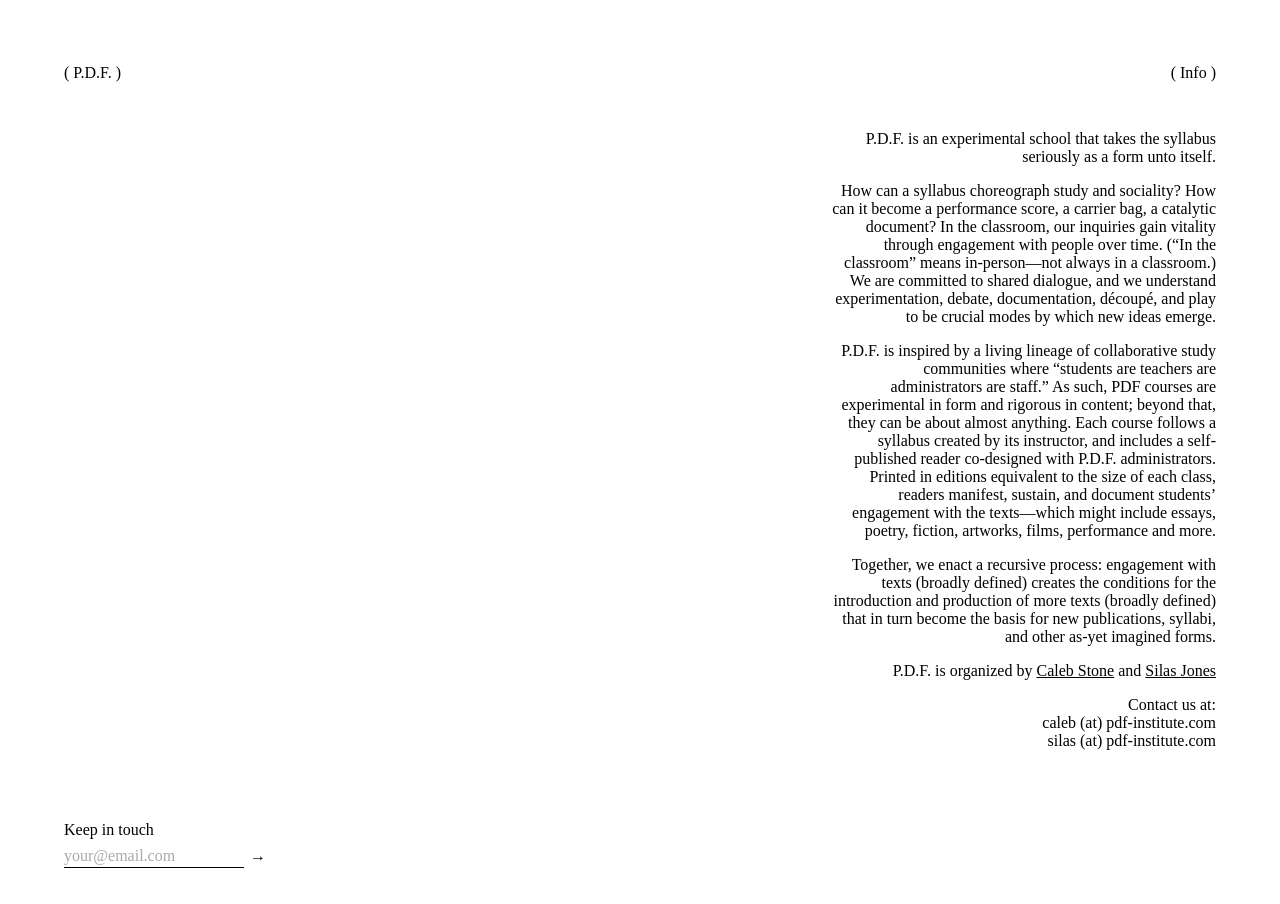
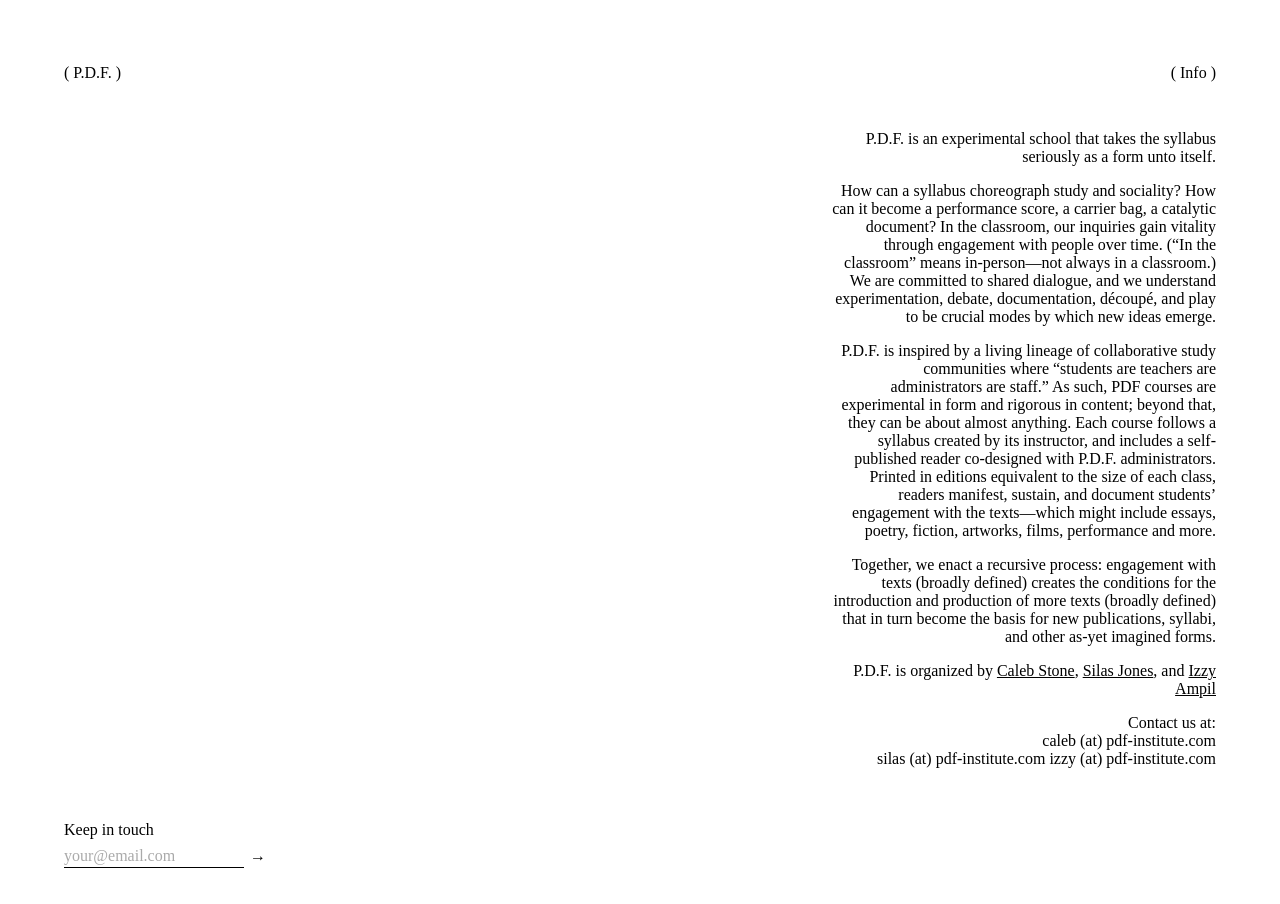
Before and after one commit to caleblstone/PDF, a Jekyll site: the page built from about.markdown, in a window 1280 px wide. Built offline with Jekyll 4.4.1, drawn with Linux system fonts in a browser that asks for light colours; some web fonts are replaced; a script that is not in the unit is left out.

Commit message:
Add Izzy Ampil as an organizer and update contacts
Updated the organizing members of P.D.F. to include Izzy Ampil and added her contact information.

```diff
--- a/_layouts/about.html
+++ b/_layouts/about.html
@@ -35,11 +35,12 @@ gtag('config', 'G-53XRHC8N3C');
 
                 <p>Together, we enact a recursive process: engagement with texts (broadly defined) creates the conditions for the introduction and production of more texts (broadly defined) that in turn become the basis for new publications, syllabi, and other as-yet imagined forms. </p>
 
-                <p>P.D.F. is organized by <a href="https://bycalebstone.com/" target="_blank" style="text-decoration: underline;">Caleb Stone</a> and <a href="https://silasjones.net/home.html" target="_blank" style="text-decoration: underline;">Silas Jones</a></p>
+                <p>P.D.F. is organized by <a href="https://bycalebstone.com/" target="_blank" style="text-decoration: underline;">Caleb Stone</a>, <a href="https://silasjones.net/home.html" target="_blank" style="text-decoration: underline;">Silas Jones</a>, and <a href="https://www.izzyampil.com" target="_blank" style="text-decoration: underline;">Izzy Ampil</a></p>
 
                 <p>Contact us at: <br>
                 caleb (at) pdf-institute.com <br>
-                silas (at) pdf-institute.com</p>
+                silas (at) pdf-institute.com
+                izzy (at) pdf-institute.com</p>
             </div>
 
         </div>
```
